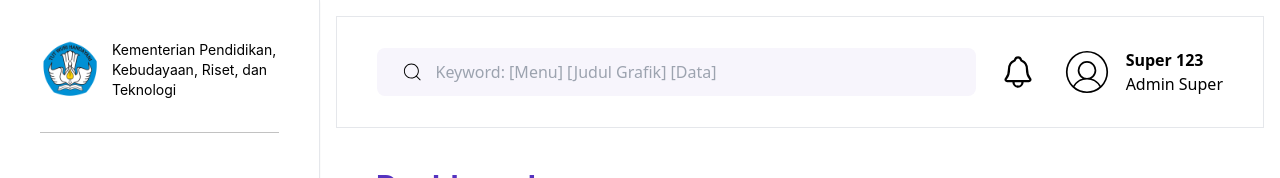
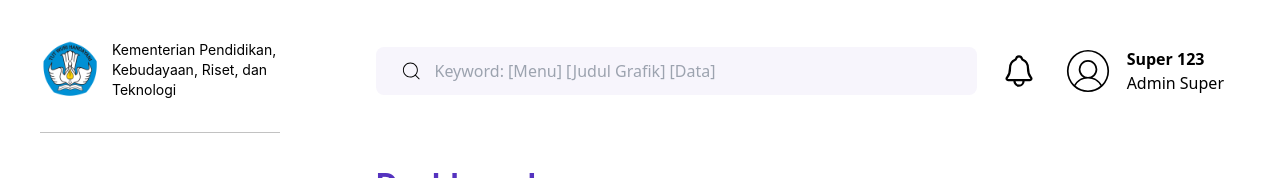
Before and after one commit to nulitas/cms-pddikti, a React (Vite) app: page / in a window 1280 px wide. Shown: the top 178 px of the page. Built offline with nearby package versions, Linux system fonts and the light colour scheme.

Commit message:
fix sidebar,header

```diff
--- a/src/components/Header.tsx
+++ b/src/components/Header.tsx
@@ -3,7 +3,7 @@ import Search from "./ui/Search";
 import Profile from "./ui/Profile";
 const Header: React.FC = () => {
   return (
-    <div className="flex items-center px-10 py-7 gap-6 border border-slate-20">
+    <div className="flex items-center px-10 py-7 gap-6 ">
       <Search />
       <div>
         <IoNotificationsOutline size={36} />
--- a/src/components/Sidebar.tsx
+++ b/src/components/Sidebar.tsx
@@ -24,7 +24,7 @@ const Sidebar: React.FC = () => {
 
   return (
     <div className="flex">
-      <div className="max-w-80 h-screen p-10 shadow-sm border-r justify-between flex flex-col font-inter ">
+      <div className="max-w-80 h-screen p-10  justify-between flex flex-col font-inter ">
         <div className="gap-8 flex flex-col">
           <div className="flex gap-3 ">
             <img
--- a/src/components/ui/SideButton.tsx
+++ b/src/components/ui/SideButton.tsx
@@ -14,7 +14,7 @@ const SideButton: React.FC<SideButtonProps> = ({
   return (
     <div
       onClick={onClick}
-      className={`text-base rounded-lg flex gap-3 items-center py-3 px-2 cursor-pointer
+      className={`group text-base rounded-lg flex gap-3 items-center py-3 px-2 cursor-pointer
       ${isActive ? "bg-primary-main text-neutral-10" : "text-neutral-80"}
       hover:bg-primary-main hover:text-neutral-10 transition-colors duration-300`}
     >
@@ -22,10 +22,15 @@ const SideButton: React.FC<SideButtonProps> = ({
         <Icon
           className={`w-6 h-6 ${
             isActive ? "text-neutral-10" : "text-neutral-80"
-          }
-          hover:text-neutral-10 transition-colors duration-300`}
+          } group-hover:text-neutral-10 transition-colors duration-300`}
         />
-        <p>{label}</p>
+        <p
+          className={`${
+            isActive ? "text-neutral-10" : "text-neutral-80"
+          } group-hover:text-neutral-10 transition-colors duration-300`}
+        >
+          {label}
+        </p>
       </div>
     </div>
   );
```
